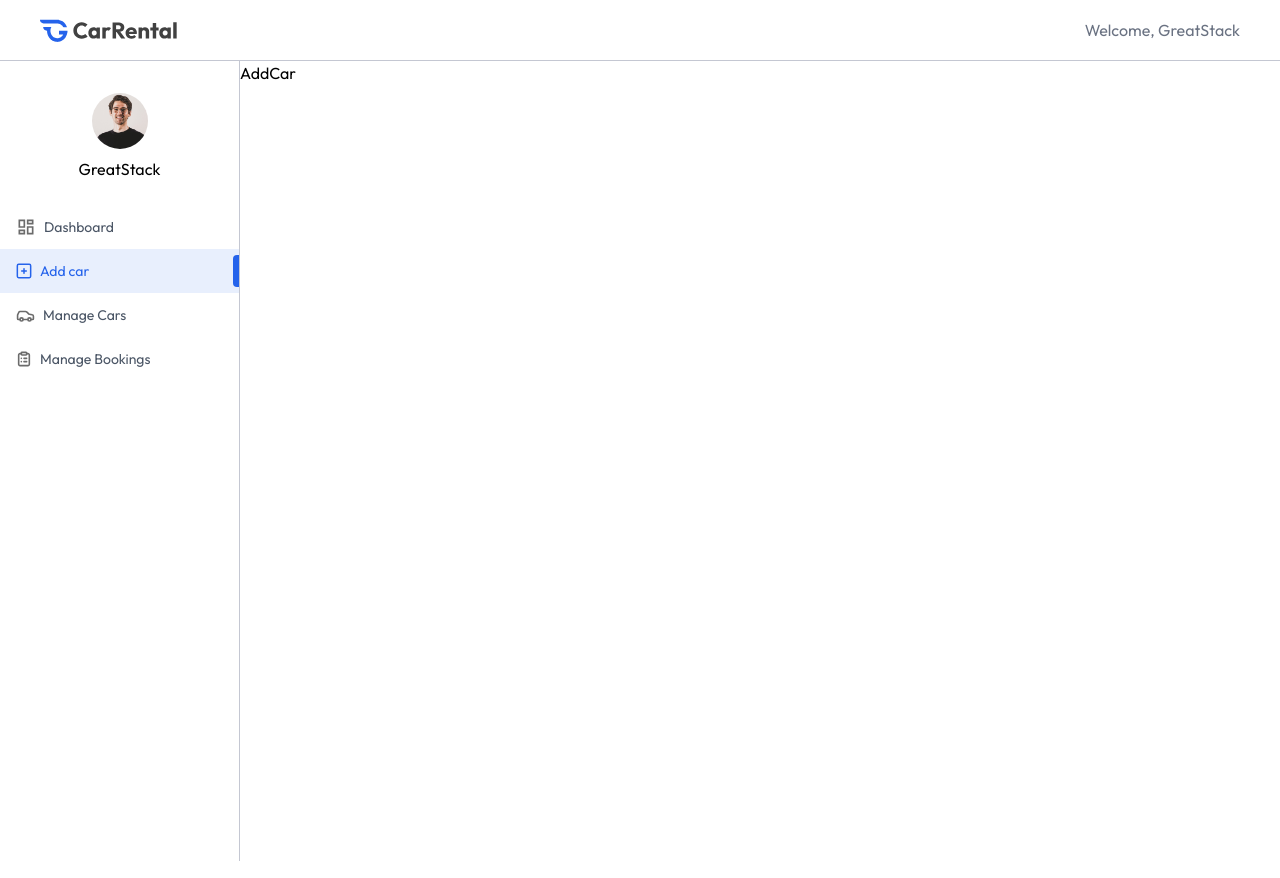
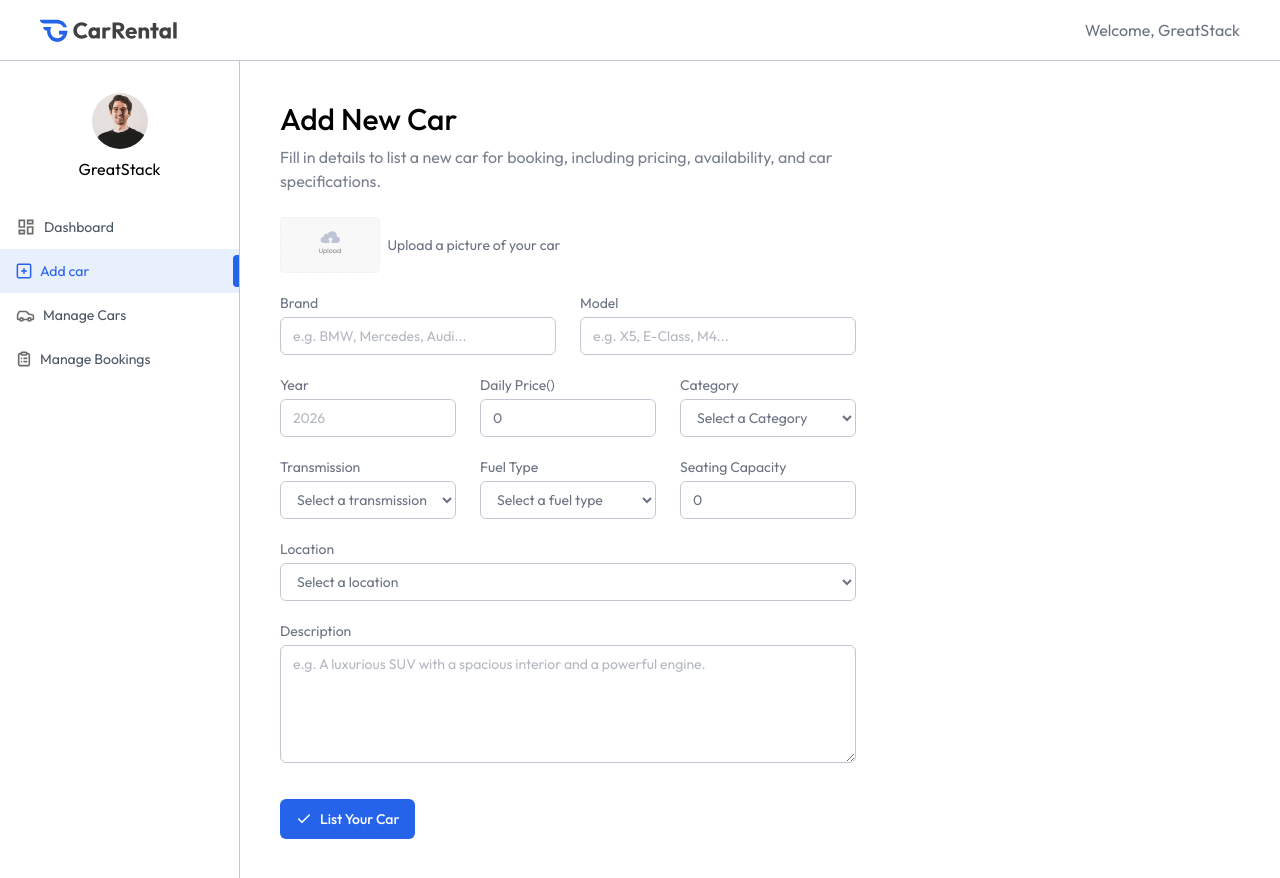
Before and after one commit to Sohrab-Malikzada/Car-Rental-MERN-Stack, a React (Vite) app in the folder client/: page /owner/add-car in a window 1280 px wide. Built offline with nearby package versions, Linux system fonts and the light colour scheme; the HTML template or start-up script is replaced by a standard one.

Commit message:
Build owner AddCar form with car details and image upload

```diff
--- a/client/src/pages/owner/AddCar.jsx
+++ b/client/src/pages/owner/AddCar.jsx
@@ -1,8 +1,155 @@
-import React from 'react'
+import React, { useState } from 'react'
+import Title from '../../components/owner/Title'
+import { assets } from '../../assets/assets'
 
 const AddCar = () => {
+
+    const currency = import.meta.env.VITE_CURRENCY
+
+    const [image, setImage] = useState(null)
+    const [car, setCar] = useState({
+        brand: '',
+        model: '',
+        year: '',
+        pricePerDay: 0,
+        category: '',
+        transmission: '',
+        fuel_type: '',
+        seating_capacity: 0,
+        location: '',
+        description: '',
+    })
+
+    const onSubmitHandler = async (e)=> {
+        e.preventDefault()
+    }
+
   return (
-    <div>AddCar</div>
+    <div className='px-4 py-10 md:px-10 flex-1'>
+
+        <Title title="Add New Car" subTitle="Fill in details to list a new car for
+        booking, including pricing, availability, and car specifications." />
+
+        <form onSubmit={onSubmitHandler} className='flex flex-col gap-5 text-gray-500
+        text-sm mt-6 max-w-xl'>
+
+        {/* Car Image */}
+        <div className='flex items-center gap-2 w-full'>
+            <label htmlFor="car-image">
+                <img src={image ? URL.createObjectURL(image) : assets.upload_icon}
+                alt="upload-icon" className='h-14 rounded cursor-pointer' />
+                <input type="file" id='car-image' accept='image/*' hidden onChange={e=> setImage(e.target.files[0])}/>
+            </label>
+            <p className='text-sm text-gray-500'>Upload a picture of your car</p>
+        </div>
+
+        {/* Car Brand & Model */}
+        <div className='grid grid-cols-1 md:grid-cols-2 gap-6'>
+            <div className='flex flex-col w-full'>
+                <label>Brand</label>
+                <input type="text" placeholder='e.g. BMW, Mercedes, Audi...' required
+                className='px-3 py-2 mt-1 border border-borderColor rounded-md
+                outline-none' value={car.brand} onChange={e=> setCar({...car, brand: e.target.value})}/>
+            </div>
+             <div className='flex flex-col w-full'>
+                <label>Model</label>
+                <input type="text" placeholder='e.g. X5, E-Class, M4...' required
+                className='px-3 py-2 mt-1 border border-borderColor rounded-md
+                outline-none' value={car.model} onChange={e=> setCar({...car, model: e.target.value})}/>
+            </div>
+        </div>
+
+        {/* Car Year, Price, category */}
+        <div className='grid grid-cols-1 sm:grid-cols-2 md:grid-cols-3 gap-6'>
+             <div className='flex flex-col w-full'>
+                <label>Year</label>
+                <input type="number" placeholder='2026' required
+                className='px-3 py-2 mt-1 border border-borderColor rounded-md
+                outline-none' value={car.year} onChange={e=> setCar({...car, year: e.target.value})}/>
+            </div>
+            <div className='flex flex-col w-full'>
+                <label>Daily Price({currency})</label>
+                <input type="number" placeholder='100' required
+                className='px-3 py-2 mt-1 border border-borderColor rounded-md
+                outline-none' value={car.pricePerDay} onChange={e=> setCar({...car, pricePerDay: e.target.value})}/>
+            </div>
+            <div className='flex flex-col w-full'>
+                <label>Category</label>
+                <select onChange={e=> setCar({...car, category: e.target.value})} value={car.category}
+                className='px-3 py-2 mt-1 border border-borderColor
+                rounded-md outline-none'>
+                    <option value="">Select a Category</option>
+                    <option value="Sedan">Sedan</option>
+                    <option value="SUV">SUV</option>
+                    <option value="Van">Van</option>
+                </select>
+            </div>
+        </div>
+
+        {/* Car Transission, Fuel Type, Seating Capacity */}
+        <div className='grid grid-cols-1 sm:grid-cols-2 md:grid-cols-3 gap-6'>
+            <div className='flex flex-col w-full'>
+                <label>Transmission</label>
+                <select onChange={e=> setCar({...car, transmission: e.target.value})} value={car.transmission}
+                className='px-3 py-2 mt-1 border border-borderColor
+                rounded-md outline-none'>
+                    <option value="">Select a transmission</option>
+                    <option value="Automatic">Automatic</option>
+                    <option value="Manual">Manual</option>
+                    <option value="Semi-Automatic">Semi-Automatic</option>
+                </select>
+            </div>
+            <div className='flex flex-col w-full'>
+                <label>Fuel Type</label>
+                <select onChange={e=> setCar({...car, fuel_type: e.target.value})} value={car.fuel_type}
+                className='px-3 py-2 mt-1 border border-borderColor
+                rounded-md outline-none'>
+                    <option value="">Select a fuel type</option>
+                    <option value="Gas">Gas</option>
+                    <option value="Diesal">Diesal</option>
+                    <option value="Petrol">Petrol</option>
+                    <option value="Electric">Electric</option>
+                    <option value="Hybrid">Hybrid</option>
+                </select>
+            </div>
+            <div className='flex flex-col w-full'>
+                <label>Seating Capacity</label>
+                <input type="number" placeholder='4' required
+                className='px-3 py-2 mt-1 border border-borderColor rounded-md
+                outline-none' value={car.seating_capacity} onChange={e=> setCar({...car, seating_capacity: e.target.value})}/>
+            </div>
+        </div>
+
+        {/* Car Location */}
+        <div className='flex flex-col w-full'>
+                <label>Location</label>
+                <select onChange={e=> setCar({...car, location: e.target.value})} value={car.location}
+                className='px-3 py-2 mt-1 border border-borderColor
+                rounded-md outline-none'>
+                    <option value="">Select a location</option>
+                    <option value="New Yark">New Yark</option>
+                    <option value="Los Angeles">Los Angeles</option>
+                    <option value="Houston">Houston</option>
+                    <option value="Chicago">Chicago</option>
+                </select>
+            </div>
+
+            {/* Car Description */}
+            <div className='flex flex-col w-full'>
+                <label>Description</label>
+                <textarea rows={5} placeholder='e.g. A luxurious SUV with a spacious interior and a powerful engine.'
+                required  className='px-3 py-2 mt-1 border border-borderColor rounded-md
+                outline-none' value={car.description} onChange={e=> setCar({...car, description: e.target.value})}></textarea>
+            </div>
+
+            <button className='flex items-center gap-2 px-4 py-2.5 mt-4 bg-primary
+            text-white rounded-md font-medium w-max cursor-pointer'>
+                <img src={assets.tick_icon} alt="tick icon"/>
+                List Your Car
+            </button>
+
+        </form>
+    </div>
   )
 }
 
```
